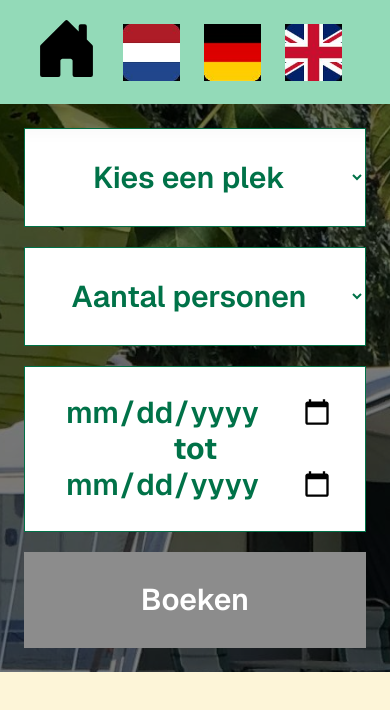
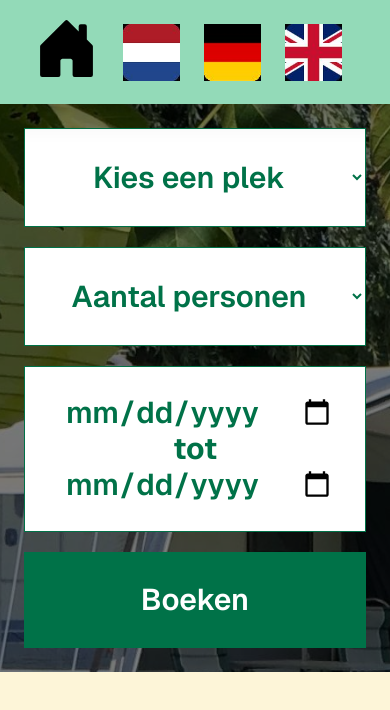
Before and after one commit to Powerboy2015/boer-bert-registratiesysteem, a Next.js app in the folder next.js/: page /klanten/1 in a window 390 px wide. Shown: the top 710 px of the page. Built offline with nearby package versions, Linux system fonts and the light colour scheme.

Commit message:
error handeling pagina 2

```diff
--- a/next.js/src/app/klanten/1/page.tsx
+++ b/next.js/src/app/klanten/1/page.tsx
@@ -198,7 +198,7 @@ export default function Reservering1() {
                         </button>
                       </a>
                     ) : (
-                      <button onClick={() => toast.error(!alleVelden ? "Vul alle velden in!" : !vertrekNaAankomst ? "De vertrekdatum moet vóór de aankomstdatum liggen!" : !aankomstNaNu ? "De aankomstdatum moet in de toekomst liggen!" : "")} className="text-center px-15 mt-5 md:mt-auto py-[30px] my-auto bg-[#8c8c8c] hover:bg-[#a4debc] hover:shadow-[inset_0_2px_4px_rgba(0,0,0,0.4)] transition-colors duration-100 text-3xl font-semibold text-[#FFFFFF] md:rounded-r-[50]">
+                      <button onClick={() => toast.error(!alleVelden ? "Vul alle velden in!" : !vertrekNaAankomst ? "De vertrekdatum moet vóór de aankomstdatum liggen!" : !aankomstNaNu ? "De aankomstdatum moet in de toekomst liggen!" : "")} className="text-center px-15 mt-5 md:mt-auto py-[30px] my-auto bg-[#007248] hover:bg-[#a4debc] hover:shadow-[inset_0_2px_4px_rgba(0,0,0,0.4)] transition-colors duration-100 text-3xl font-semibold text-[#FFFFFF] md:rounded-r-[50]">
                         Boeken
                       </button>
 
--- a/next.js/src/app/klanten/2/page.tsx
+++ b/next.js/src/app/klanten/2/page.tsx
@@ -15,11 +15,9 @@ import mastercard from "@/app/Images/mastercard.png";
 import paypal from "@/app/Images/paypal.png";
 import visa from "@/app/Images/visa.png";
 import campinggestolen from "@/app/Images/campinggestolen.jpg";
-import { Place } from "@mui/icons-material";
-import { send } from "process";
-{
+import toast from "react-hot-toast";
 /*niet op letten waarom er zo veel imports zijn die niet worden gebruikt dank u */
-}
+
 export default function Reservering2() {
   type Accomodatie = {
     ID: number;
@@ -333,24 +331,27 @@ export default function Reservering2() {
                           title="knop om boeking te bevestigen"
                           className="mt-8 text-center"
                         >
-                          <button>
+
                           {PlekNr ? (
                             <a
                               className="shadow-xl px-10 py-3 bg-[#007248] hover:bg-[#008f58] hover:shadow-[inset_0_2px_4px_rgba(0,0,0,0.4)] transition-colors duration-100 text-[18px] font-bold text-[#FDF5D8] rounded-md"
                               href="/klanten/afrekenen"
                               rel="noopener noreferer"
                             >
+                              <button>
                                 Boeken
+                              </button>
                             </a>
                           ) : (
-                              <a
-                                className="shadow-xl px-10 py-3 bg-[#747474] hover:bg-[#747474] hover:shadow-[inset_0_2px_4px_rgba(0,0,0,0.4)] transition-colors duration-100 text-[18px] font-bold text-[#FDF5D8] rounded-md"
+                            <button
+                              onClick={() => toast.error("selecteer een plek")}
+                              className="shadow-xl px-10 py-3 bg-[#007248] hover:bg-[#008f58] hover:shadow-[inset_0_2px_4px_rgba(0,0,0,0.4)] transition-colors duration-100 text-[18px] font-bold text-[#FDF5D8] rounded-md"
                               rel="noopener noreferer"
                             >
                               Boeken
-                              </a>
+                            </button>
                           )}
-                          </button>
+
                         </div>
 
                         <div title="box met info metaalmethodes">
@@ -406,7 +407,7 @@ export default function Reservering2() {
               </div>
             </div>
           </section>
-        </div>{" "}
+        </div > {" "}
         {/*section met random info*/}
         <footer
           className="p-4 px-10 bg-[#93DAB8] font-bold text-[25px] justify-between md:flex flex-row items-center hidden"
@@ -468,7 +469,7 @@ export default function Reservering2() {
           {/*foto waar je op kan klikken om naar w3c te gaan */}
         </footer>{" "}
         {/*dikke footer met links voor contact. zei iemand voeten??? :p */}
-      </div>
+      </div >
 
       {/*idk wat hier gebeurd maar het is niet wat ik wil en ik weet niet waarom count: 9 */}
     </>
```
Lines whose indentation alone changed are shown as unchanged.
